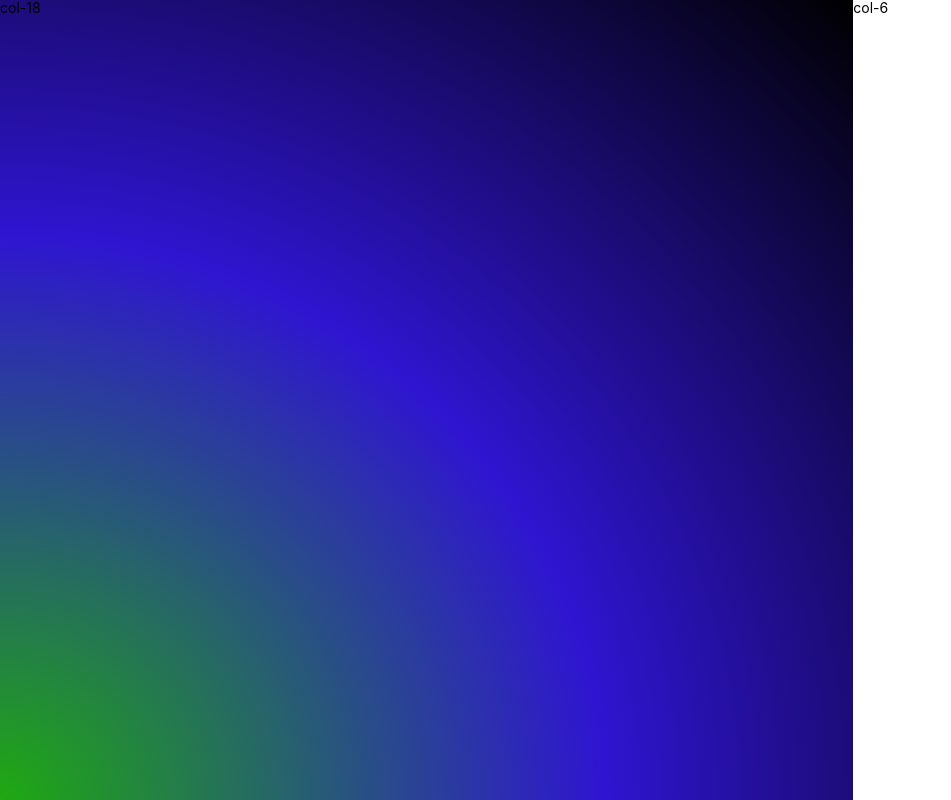
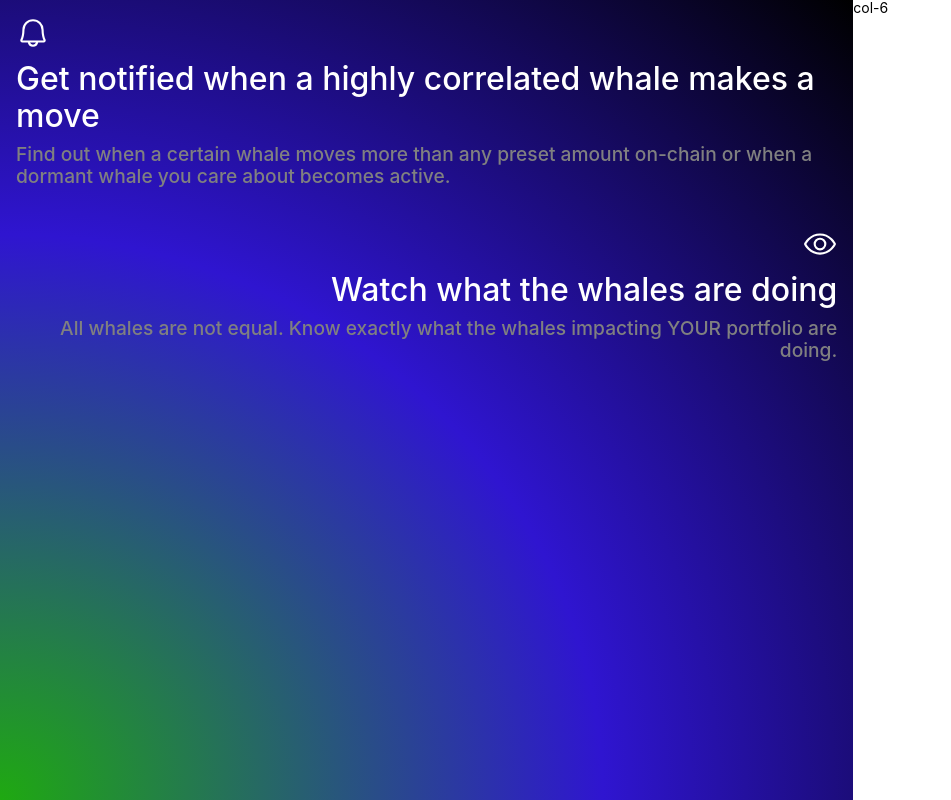
Before and after one commit to HimandriSharma/landing-animations, a React (Create React App) app: page / in a window 1280 px wide. Shown: the whole page, without its empty margins (0-951 px from the left). Built offline with nearby package versions, Linux system fonts and the light colour scheme.

Commit message:
text box completed

```diff
--- a/package.json
+++ b/package.json
@@ -3,6 +3,7 @@
   "version": "0.1.0",
   "private": true,
   "dependencies": {
+    "@phosphor-icons/react": "^2.0.15",
     "@testing-library/jest-dom": "^5.14.1",
     "@testing-library/react": "^13.0.0",
     "@testing-library/user-event": "^13.2.1",
--- /dev/null
+++ b/src/components/TextBox.tsx
@@ -0,0 +1,38 @@
+import React, { ReactNode } from "react";
+type PropType = {
+	icon: ReactNode;
+	heading: string;
+	subheading: string;
+	align: "left" | "right";
+	color: string;
+};
+function TextBox({ icon, heading, subheading, align, color }: PropType) {
+	return (
+		<div
+			style={{
+				textAlign: align,
+				color: color,
+				height: "100%",
+				width: "100%",
+				padding: "1rem",
+			}}
+		>
+			{icon}
+			<div style={{ fontSize: "2rem", fontWeight: "500", margin: "0.5rem 0" }}>
+				{heading}
+			</div>
+			<div
+				style={{
+					fontSize: "1.2rem",
+					fontWeight: "500",
+					color: "grey",
+					margin: "0.5rem 0",
+				}}
+			>
+				{subheading}
+			</div>
+		</div>
+	);
+}
+
+export default TextBox;
--- a/src/pages/LandingPage.tsx
+++ b/src/pages/LandingPage.tsx
@@ -1,5 +1,7 @@
 import { Col, Row } from "antd";
 import React from "react";
+import TextBox from "../components/TextBox";
+import { Bell, Eye } from "@phosphor-icons/react";
 
 function LandingPage() {
 	return (
@@ -13,7 +15,24 @@ function LandingPage() {
 					height: "100vh",
 				}}
 			>
-				col-18
+				<Row>
+					<TextBox
+						icon={<Bell size={34} />}
+						heading="Get notified when a highly correlated whale makes a move"
+						subheading="Find out when a certain whale moves more than any preset amount on-chain or when a dormant whale you care about becomes active."
+						align="left"
+						color="white"
+					/>
+				</Row>
+				<Row>
+					<TextBox
+						icon={<Eye size={34} />}
+						heading="Watch what the whales are doing"
+						subheading="All whales are not equal. Know exactly what the whales impacting YOUR portfolio are doing."
+						align="right"
+						color="white"
+					/>
+				</Row>
 			</Col>
 			<Col xs={24} lg={8} style={{ background: "#FFFFFF", height: "100vh" }}>
 				col-6
```
Also changed, not shown: src/components/animations/index.tsx (deleted, +0 -9 lines), 1 other file (tests, documents, lock files or other folders).
